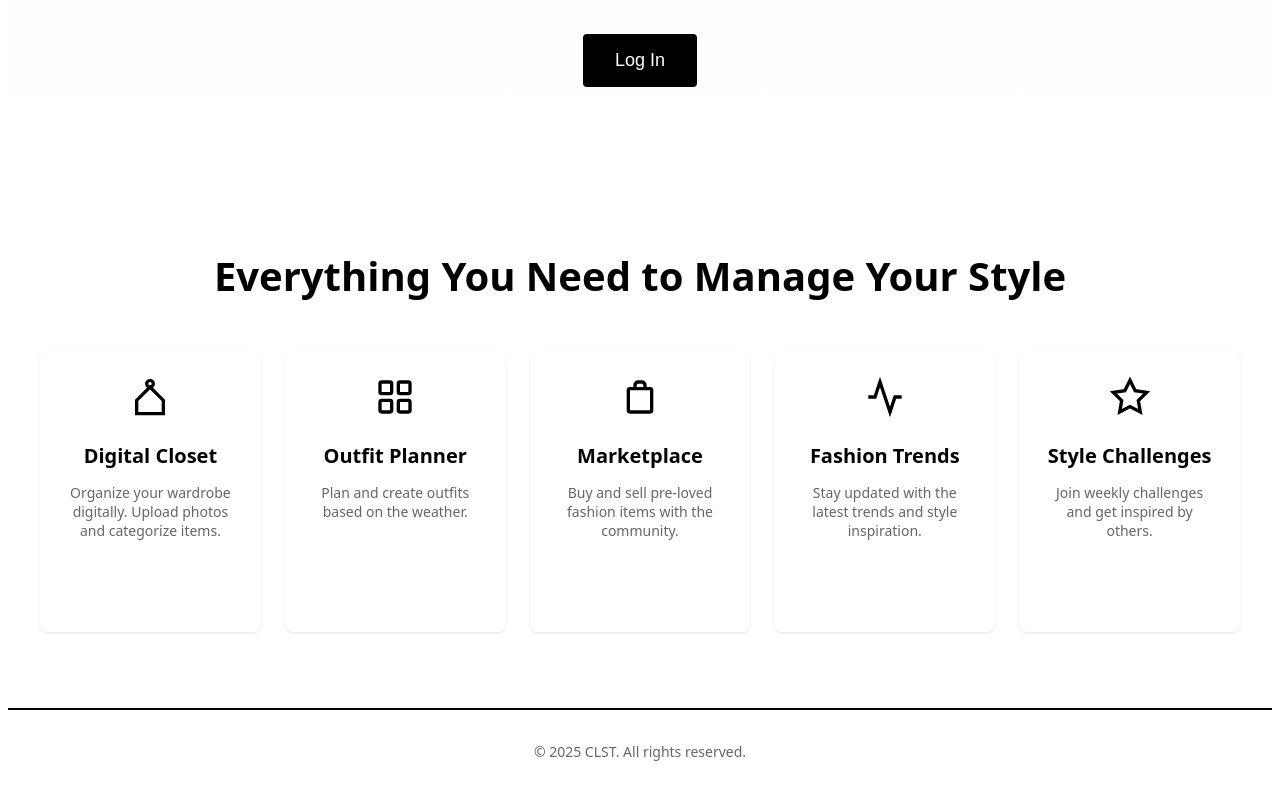
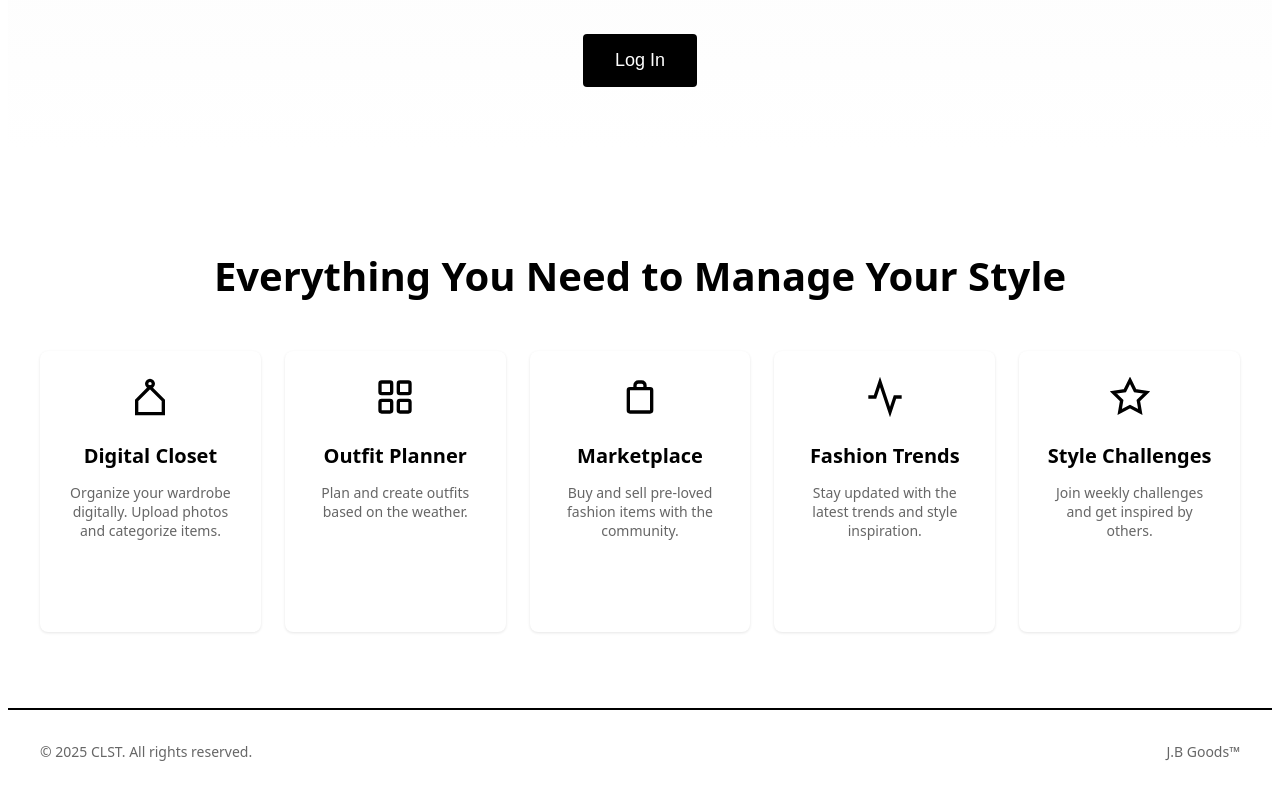
Before and after one commit to jbhatnagar00/CLST-2, a React (Vite) app: page / in a window 1280 px wide. Shown: the part 348-1148 px from the top of the page. Built offline with nearby package versions, Linux system fonts and the light colour scheme.

Commit message:
Update App.tsx

```diff
--- a/src/App.tsx
+++ b/src/App.tsx
@@ -7,6 +7,9 @@ const ClosetPage = lazy(() => import('./pages/ClosetPage'))
 const OutfitsPage = lazy(() => import('./pages/OutfitsPage'))
 const MarketplacePage = lazy(() => import('./pages/MarketplacePage'))
 const TrendsPage = lazy(() => import('./pages/TrendsPage'))
+const LoginPage = lazy(() => import('./pages/LoginPage'))
+const RegisterPage = lazy(() => import('./pages/RegisterPage'))
+const ForgotPasswordPage = lazy(() => import('./pages/ForgotPasswordPage'))
 
 // Loading component for Suspense fallback
 const PageLoader = () => (
@@ -229,11 +232,16 @@ const Footer = () => (
     }} />
     <div style={{
       padding: '2rem',
-      textAlign: 'center',
+      display: 'flex',
+      justifyContent: 'space-between',
+      alignItems: 'center',
       color: '#666',
-      fontSize: '0.875rem'
+      fontSize: '0.875rem',
+      maxWidth: '1200px',
+      margin: '0 auto'
     }}>
-      © 2025 CLST. All rights reserved.
+      <div>© 2025 CLST. All rights reserved.</div>
+      <div>J.B Goods™</div>
     </div>
   </footer>
 )
@@ -258,6 +266,9 @@ function App() {
                 <Route path="/outfits" element={<OutfitsPage />} />
                 <Route path="/marketplace" element={<MarketplacePage />} />
                 <Route path="/trends" element={<TrendsPage />} />
+                <Route path="/auth/login" element={<LoginPage />} />
+                <Route path="/auth/register" element={<RegisterPage />} />
+                <Route path="/auth/forgot-password" element={<ForgotPasswordPage />} />
               </Routes>
             </Suspense>
           </main>
```
